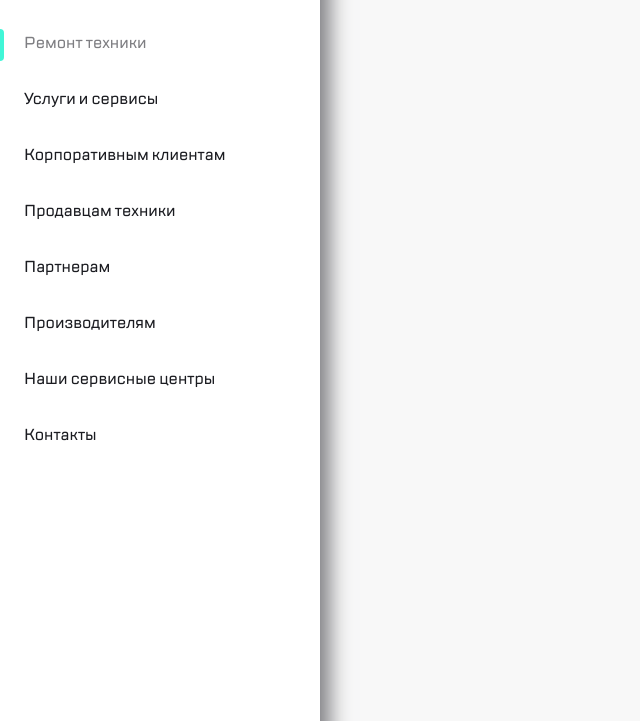
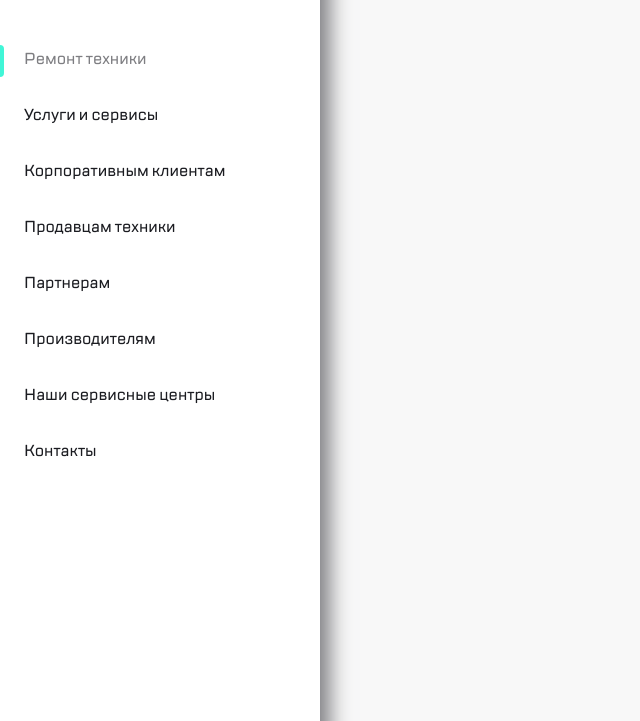
Before and after one commit to dezem4ik/KATA-PROJECT, a plain HTML site: page index-menu.html in a window 1280 px wide. Shown: the part 79-800 px from the top of the page, without its empty margins (0-640 px from the left). Drawn offline with Linux system fonts and the light colour scheme; files whose address does not match are found by name.

Commit message:
change__margin

```diff
--- a/css/styles.css
+++ b/css/styles.css
@@ -522,7 +522,7 @@ body {
     top: 14px;
 }
 
-.feedback-menu__nav {
+.main-menu__nav-menu {
     margin-top: 16px;
 }
 
```
